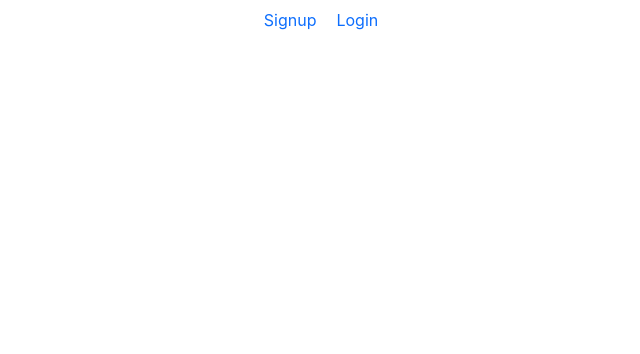
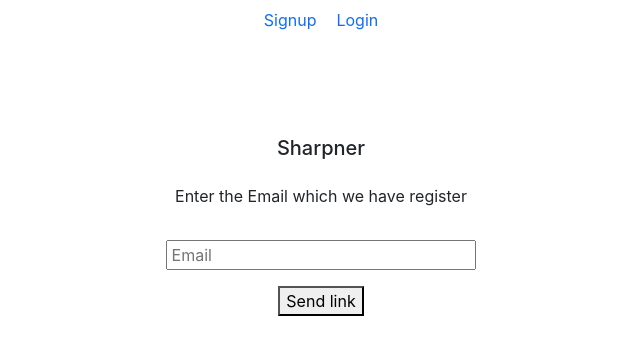
Before and after one commit to 99himesh/Expense-traker, a React (Create React App) app: page /forget in a window 1280 px wide. Before the commit this address had no page. Shown: the top 354 px of the page, without its empty margins (319-959 px from the left). Built offline with nearby package versions, Linux system fonts and the light colour scheme.

Commit message:
forget password

```diff
--- a/src/App.js
+++ b/src/App.js
@@ -8,6 +8,7 @@
 import Home from './component/home/home';
 import AuthContext from './component/context/Authcontext';
 import ContactDetails from './component/ExpenseDetail.js/contactDetail';
+import ForgetPassword from './component/forgetPassword/forgetPassword';
 function App() {
  const ctx= useContext(AuthContext);
   return (
@@ -17,8 +18,9 @@
       <Routes>
         <Route path="/contact" element={<ContactDetails/>}></Route>
         <Route path='/' element={<Home/>}></Route>
-        <Route path="/signup" element={<Signup/>}></Route>
-      <Route path="/Login"  element={<LoginPage />}></Route>
+        <Route exact path="/signup" element={<Signup/>}></Route>
+        <Route path="/Login"  element={<LoginPage />}></Route>
+        <Route path="/forget"  element={<ForgetPassword />}></Route>
       </Routes>
 
 
--- /dev/null
+++ b/src/component/forgetPassword/forgetPassword.js
@@ -0,0 +1,53 @@
+ import React,{useRef} from "react";
+import { Navigate ,useNavigate } from "react-router-dom";
+const ForgetPassword=()=>{
+ const emailinputRef=useRef();
+ const navigate=useNavigate();
+ const sendForgetLink= async(event)=>{
+     const enteredEmail=emailinputRef.current.value;
+    event.preventDefault();
+   try { const response=await fetch('https://identitytoolkit.googleapis.com/v1/accounts:sendOobCode?key=AIzaSyDOBKsBkoQ9LTBCmp3LobdP7sg6C7JCzRM',{
+        method:"post",
+        body:JSON.stringify({
+            requestType:"PASSWORD_RESET",
+            email:enteredEmail,
+         idToken:localStorage.getItem("token")
+        }),
+        header: {
+            "content-Type": "application/json",
+          },
+
+
+     })
+     const transformedResponse= await response.json();
+
+     if(response.ok){
+       navigate("/login")
+
+     }else{
+        const errormessage="Authentication failed";
+        if(transformedResponse.error.message){
+            errormessage=transformedResponse.error.message;
+        }
+
+     }
+    }catch(err){
+        alert(err.message);
+    }
+ }
+
+    return (<div className="container py-5 text-center">
+        <div  className="row py-5" style={{width:'30%' ,margin :'0 auto'}}>
+         <h5> Sharpner </h5>
+            <form>
+               <label className="py-3">Enter the Email which we have register</label>
+               <input ref={emailinputRef} style={{width:'100%'}} className="px-1 d-block my-3" type="email"  placeholder="Email"></input>
+               <button onClick={sendForgetLink}>Send link</button>
+            </form>
+        </div>
+
+
+
+    </div>)
+}
+export default ForgetPassword;
--- a/src/component/form/login.js
+++ b/src/component/form/login.js
@@ -1,5 +1,5 @@
 import React, { useContext, useRef, useState } from "react";
-import { useNavigate, Navigate } from "react-router-dom";
+import { useNavigate, Navigate, Link } from "react-router-dom";
 import { signInWithEmailAndPassword } from "firebase/auth";
 import { auth } from "../firebase/firebase"
 import AuthContext from "../context/Authcontext";
@@ -34,24 +34,17 @@
             localStorage.setItem("dn", dispname);
             const user = res.user;
             console.log(user);
-
-
             navigate("/")
-
             }).catch((err) => {
                alert(err.message)
             })
-
-
-
-
    }
-
-
    const signuphandler = () => {
       navigate("/signup");
    }
-
+ const forgetPassword=()=>{
+  navigate("/forget")
+ }
 
 
    return (<div>
@@ -68,7 +61,7 @@
                </div>
                <div>
                   <button className="bg-primary  p-1" style={{ width: '80%', margin: '0 auto', border: '0', borderRadius: '20px' }}>Login</button>
-                  <p className="py-1" style={{ color: 'blue', textDecoration: 'underline' }}>Forget Password</p>
+                  <p onClick={forgetPassword}  className="py-1" style={{ color: 'blue', textDecoration: 'underline' }}>Forget Password</p>
                </div>
             </form>
          </div>
```
